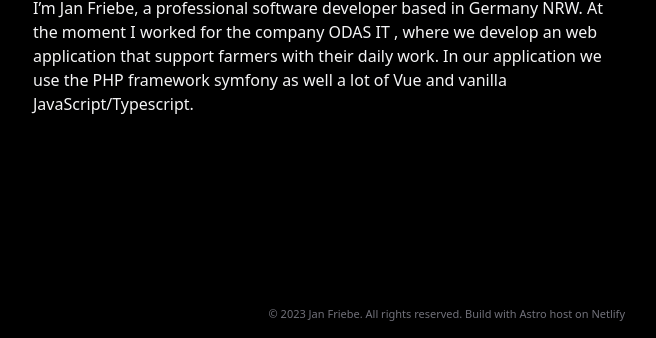
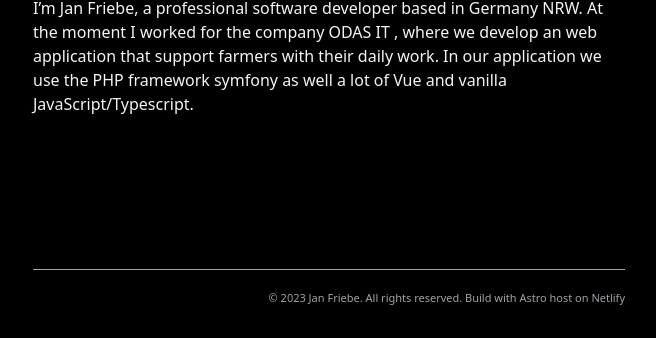
Before and after one commit to friebe/jan-friebe.de, an Astro site: page / in a window 1280 px wide. Shown: the part 462-800 px from the top of the page, without its empty margins (311-967 px from the left). Built offline with nearby package versions, Linux system fonts and the light colour scheme; Astro itself is replaced by a stand-in of ours; some icons are missing.

Commit message:
style footer

```diff
--- a/src/components/Footer.astro
+++ b/src/components/Footer.astro
@@ -3,10 +3,10 @@ const { absolute } = Astro.props;
 ---
 
 <footer class={absolute ? `absolute bottom-0 left-0 right-0 ` : ""}>
-    <div class="text-[11px] mx-auto max-w-2xl w-full px-10">
-        <div class="pt-5 pb-4">
+    <div class="text-[11px] mx-auto max-w-2xl px-10">
+        <div class="pt-5 pb-8 border-t border-zinc-400">
             <div class="flex flex-col items-end">
-                <p class="text-zinc-500">
+                <p class="text-zinc-400">
                     © 2023 Jan Friebe. All rights reserved. Build with <a
                         href="https://astro.build"
                         rel="noopener"
--- a/src/components/Navi.astro
+++ b/src/components/Navi.astro
@@ -3,7 +3,7 @@ const { showLogo, absolute } = Astro.props;
 ---
 
 <header class={absolute ? `h-16 absolute top-0 right-0 left-0` : ""}>
-    <div class="mx-auto pt-6 max-w-2xl w-full px-10">
+    <div class="mx-auto pt-6 pb-5 max-w-2xl w-full px-10">
         <div class="flex flex-1">
             <div class="flex flex-1">
                 <div class={showLogo ? `hidden` : ""}>
```
